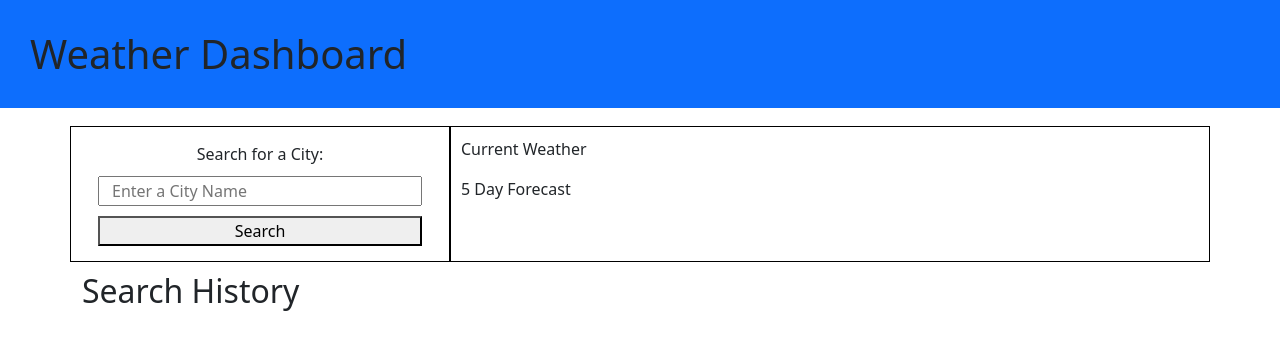
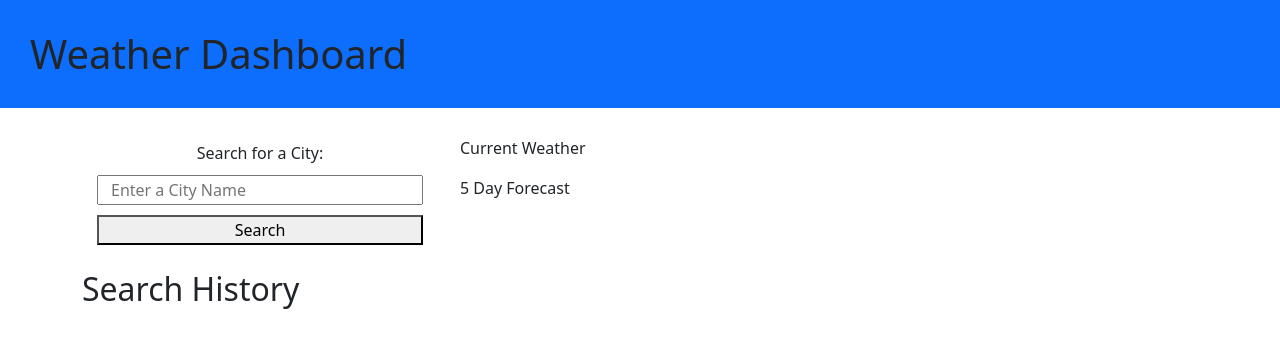
Before and after one commit to kylebaylis/Challenge6-WeatherDash, a plain HTML site: page index.html in a window 1280 px wide. Drawn offline with nearby package versions, Linux system fonts and the light colour scheme.

Commit message:
have to push before merge to main

```diff
--- a/assets/css/style.css
+++ b/assets/css/style.css
@@ -3,7 +3,6 @@ h1 {
 }
 
 #left, #right {
-    border: 1px solid black;
     padding: 10px;
     margin: 10px 0;
 }
--- a/assets/js/script.js
+++ b/assets/js/script.js
@@ -39,4 +39,5 @@ var getWeather = function(city) {
   });
 }
 
+// search for city on button click, and add search term to search history
 citySearch.addEventListener("click", cityGet);
```
